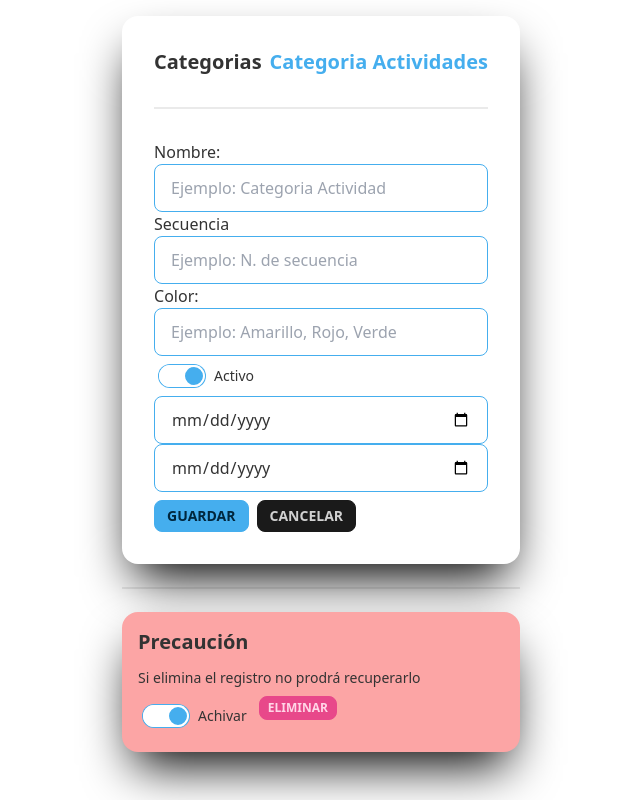
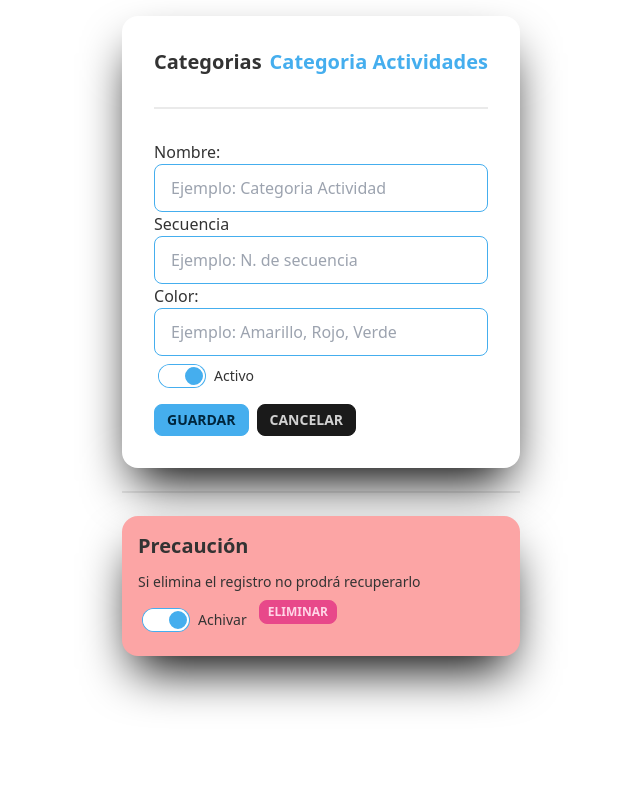
Before and after one commit to JhairV2002/asistencia_admin_frontend, an Angular app: page /categoria in a window 1280 px wide. Shown: the whole page, without its empty margins (319-959 px from the left). Built offline with nearby package versions, Linux system fonts and the light colour scheme.

Commit message:
calendar

```diff
--- a/src/app/categoria/categoria.component.html
+++ b/src/app/categoria/categoria.component.html
@@ -25,8 +25,8 @@
 
           </label>
         </div>
-        <input class="input input-primary" type="date" name="" id="" [(ngModel)]="currentEntity.created">
-        <input class="input input-primary" type="date" name="" id="" [(ngModel)]="currentEntity.updated">
+        <!-- <input class="input input-primary" type="date" name="" id="" [(ngModel)]="currentEntity.created">
+        <input class="input input-primary" type="date" name="" id="" [(ngModel)]="currentEntity.updated"> -->
       </div>
 
 
```
